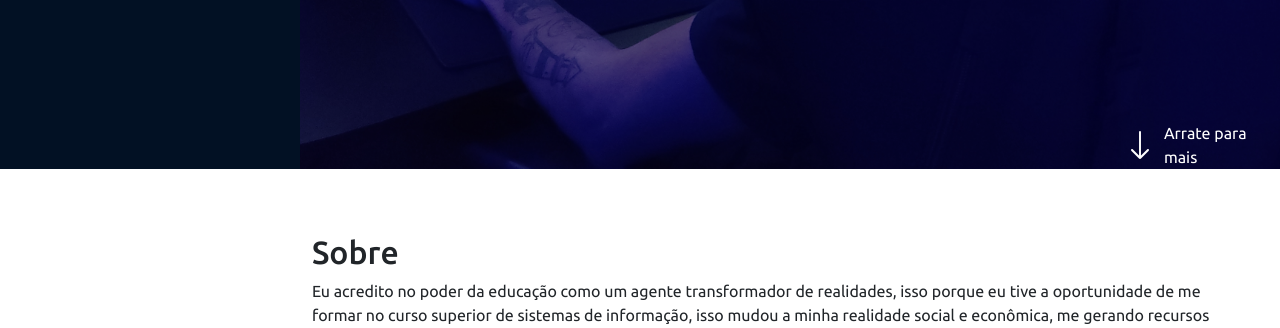
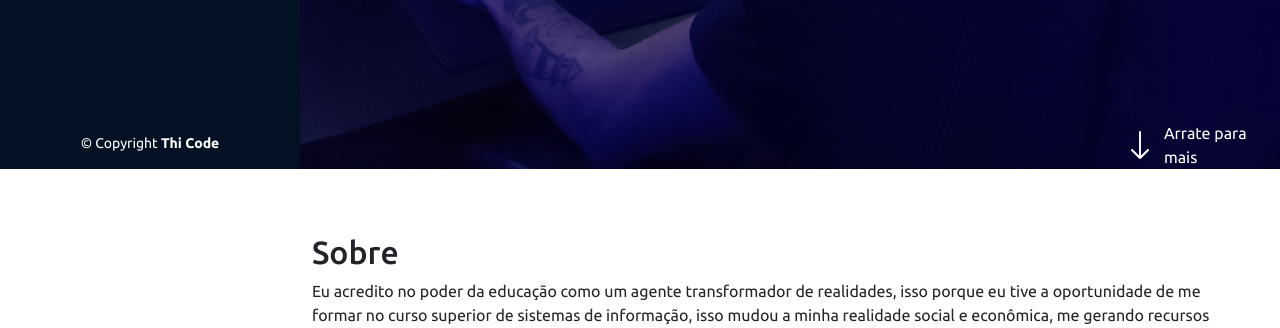
Before and after one commit to codethi/portfolio-responsivo, a Flask app: page / in a window 1280 px wide. Shown: the part 631-959 px from the top of the page. Run offline with Flask 2, Linux system fonts and the light colour scheme; some libraries are stand-ins or nearby versions.

Commit message:
footer and config deploy

```diff
--- a/static/style.css
+++ b/static/style.css
@@ -293,3 +293,24 @@ i.menu-mobile {
   top: 30px;
   right: 30px;
 }
+
+#footer{
+  padding: 15px;
+  color: #fff;
+  font-size: 14px;
+  position: fixed;
+  left: 0;
+  bottom: 0;
+  width: 300px;
+  z-index: 9999;
+  background-color: #021124;
+  transition: .3s;
+}
+
+@media (max-width: 1012px) {
+  #footer{
+    position: static;
+    width: auto;
+    padding: 20px 15px;
+  }
+}
--- a/templates/index.html
+++ b/templates/index.html
@@ -585,10 +585,15 @@
         {% endfor %}
         {% endif %}
         {% endwith %}
-
-
     </main>
 
+    <footer id="footer">
+        <div class="container">
+            <div class="text-center">
+                &copy; Copyright <strong>Thi Code</strong>
+            </div>
+        </div>
+    </footer>
 
     <script src="../static/bootstrap/js/bootstrap.bundle.min.js"></script>
     <script src="../static/script.js"></script>
```
Also changed, not shown: requirements.txt (added, +22 -0 lines), 1 other file.
